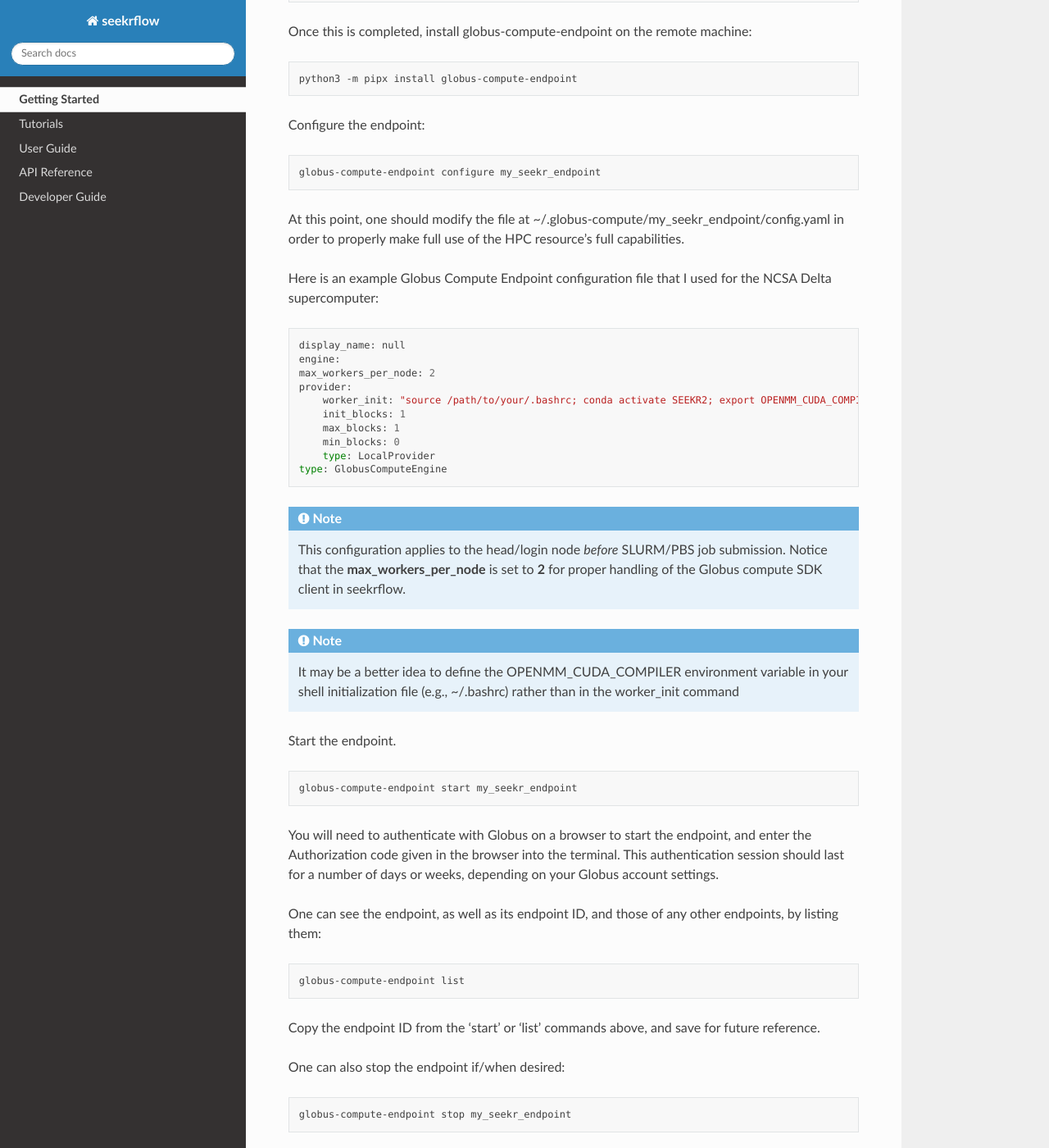
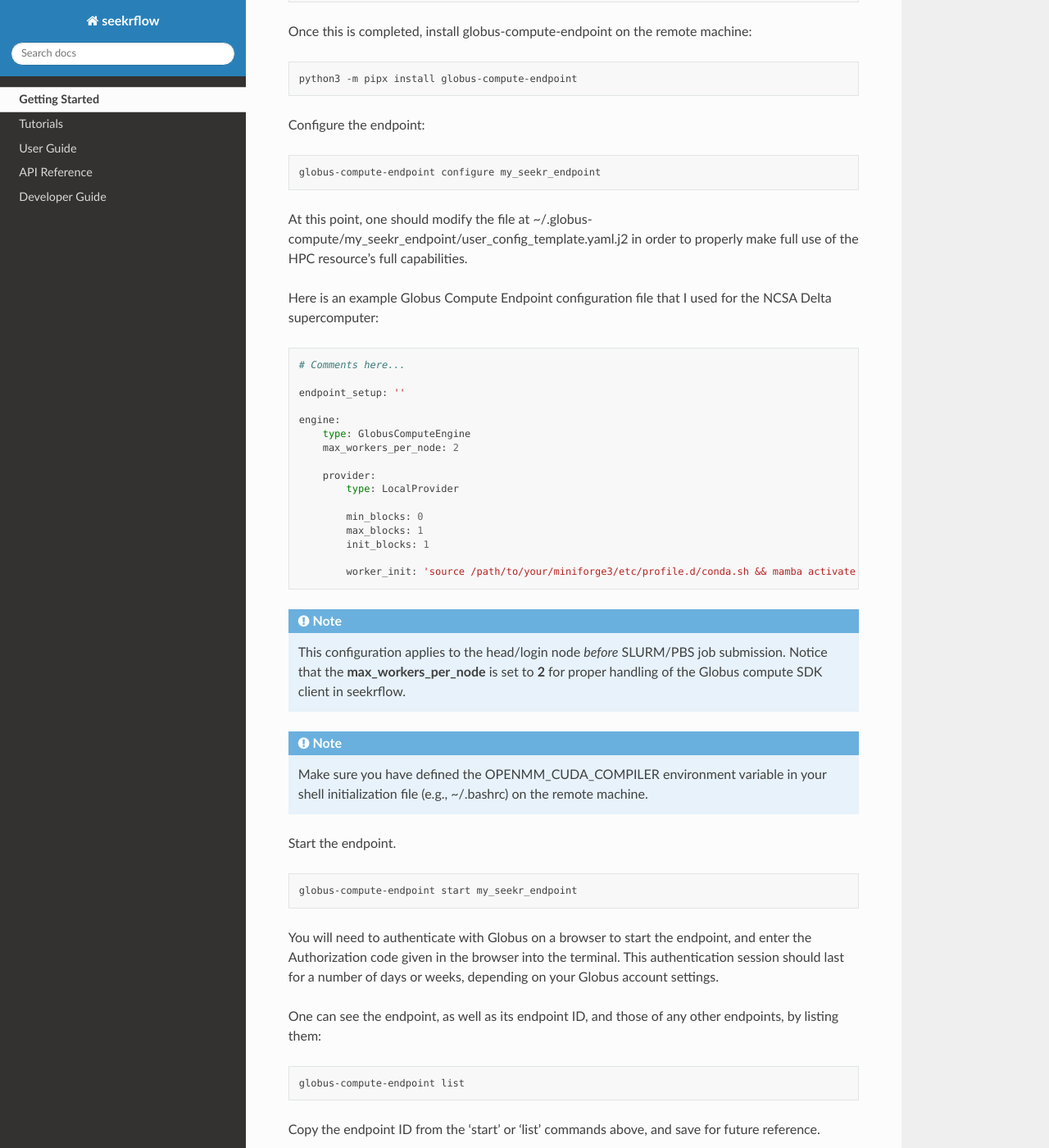
Before and after one commit to seekrcentral/seekrflow, a Sphinx documentation site: the page built from docs/getting_started.rst, in a window 1280 px wide and 1400 px high, scrolled down 5300 px. Shown: the whole window at 82% size. Built offline with Sphinx 7.4.7 and the Read the Docs theme 3.1.0, drawn with Linux system fonts in a browser that asks for light colours.

Commit message:
Updated documentation for the newer versions of Globus Compute Endpoint.

```diff
--- a/docs/getting_started.rst
+++ b/docs/getting_started.rst
@@ -280,23 +280,31 @@
 
     globus-compute-endpoint configure my_seekr_endpoint
 
-At this point, one should modify the file at ~/.globus-compute/my_seekr_endpoint/config.yaml
+At this point, one should modify the file at ~/.globus-compute/my_seekr_endpoint/user_config_template.yaml.j2
 in order to properly make full use of the HPC resource's full capabilities.
 
 Here is an example Globus Compute Endpoint configuration file that I used for the NCSA Delta supercomputer:
 
 .. code-block::
 
-    display_name: null
+    # Comments here...
+
+    endpoint_setup: ''
+
     engine:
-    max_workers_per_node: 2
-    provider:
-        worker_init: "source /path/to/your/.bashrc; conda activate SEEKR2; export OPENMM_CUDA_COMPILER=`which nvcc`"
-        init_blocks: 1
-        max_blocks: 1
-        min_blocks: 0
-        type: LocalProvider
-    type: GlobusComputeEngine
+        type: GlobusComputeEngine
+        max_workers_per_node: 2
+
+        provider:
+            type: LocalProvider
+
+            min_blocks: 0
+            max_blocks: 1
+            init_blocks: 1
+
+            worker_init: 'source /path/to/your/miniforge3/etc/profile.d/conda.sh && mamba activate SEEKR2'
+
+
 
 .. note::
     This configuration applies to the head/login node *before* SLURM/PBS job submission.
@@ -304,8 +312,8 @@
     Globus compute SDK client in seekrflow.
 
 .. note::
-    It may be a better idea to define the OPENMM_CUDA_COMPILER environment variable in your
-    shell initialization file (e.g., ~/.bashrc) rather than in the worker_init command
+    Make sure you have defined the OPENMM_CUDA_COMPILER environment variable in your
+    shell initialization file (e.g., ~/.bashrc) on the remote machine.
 
 Start the endpoint.
 
```
